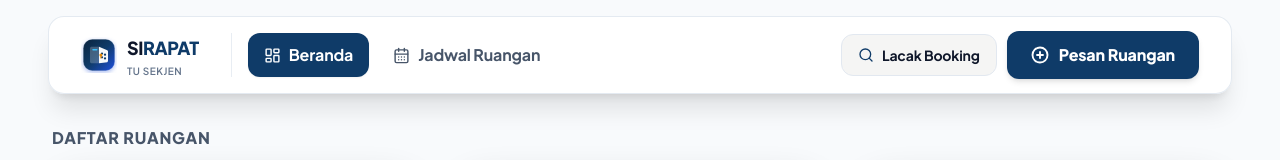
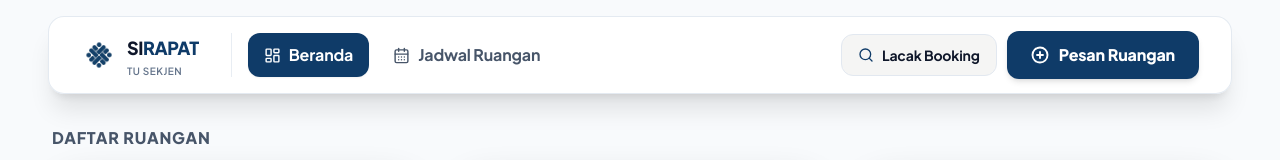
Before and after one commit to sarwoadjikaton-hash/roombook, a React (Vite) app: page /dashboard in a window 1280 px wide. Shown: the top 160 px of the page. Built offline with nearby package versions, Linux system fonts and the light colour scheme; no server answers.

Commit message:
feat: use official Kemnaker logo on header, navbar, sidebar, and footer

```diff
--- a/src/components/common/Logo.tsx
+++ b/src/components/common/Logo.tsx
@@ -34,7 +34,6 @@ export const KemnakerLogo: React.FC<KemnakerLogoProps> = ({
         }}
         className="shrink-0 object-contain drop-shadow-[0_4px_14px_rgba(0,0,0,0.5)] transition-transform duration-300 hover:scale-105"
         onError={(e) => {
-          // Fallback jika .png gagal coba .webp
           const target = e.currentTarget;
           if (!target.src.includes('.webp')) {
             target.src = '/logo-kemnaker.webp';
@@ -55,7 +54,7 @@ export const KemnakerLogo: React.FC<KemnakerLogoProps> = ({
   );
 };
 
-// 2. Logo Umum Aplikasi SIRAPAT TU SEKJEN
+// 2. Logo Utama Aplikasi SIRAPAT TU SEKJEN (Menggunakan Logo Resmi Kemnaker)
 interface LogoProps {
   size?: 'sm' | 'md' | 'lg' | 'xl';
   variant?: 'light' | 'dark' | 'auto';
@@ -72,107 +71,39 @@ export const Logo: React.FC<LogoProps> = ({
   className = '',
 }) => {
   const iconDimensions = {
-    sm: { width: 28, height: 28 },
-    md: { width: 36, height: 36 },
-    lg: { width: 44, height: 44 },
-    xl: { width: 56, height: 56 },
-  }[size];
-
-  const textSizes = {
-    sm: { title: 'text-base', subtitle: 'text-[9px]' },
-    md: { title: 'text-lg', subtitle: 'text-[10px]' },
-    lg: { title: 'text-xl', subtitle: 'text-sm' },
-    xl: { title: 'text-2xl', subtitle: 'text-base' },
+    sm: { size: 28, title: 'text-base', subtitle: 'text-[9px]' },
+    md: { size: 36, title: 'text-lg', subtitle: 'text-[10px]' },
+    lg: { size: 44, title: 'text-xl', subtitle: 'text-sm' },
+    xl: { size: 56, title: 'text-2xl', subtitle: 'text-base' },
   }[size];
 
   return (
     <div className={`flex items-center gap-2.5 select-none ${className}`}>
-      {/* SVG Icon Graphic */}
-      <svg
-        width={iconDimensions.width}
-        height={iconDimensions.height}
-        viewBox="0 0 48 48"
-        fill="none"
-        xmlns="http://www.w3.org/2000/svg"
-        className="shrink-0 transition-transform duration-300 hover:scale-105"
-      >
-        <defs>
-          <linearGradient id="logoKemnakerBlue" x1="4" y1="4" x2="44" y2="44" gradientUnits="userSpaceOnUse">
-            <stop stopColor="#0A2540" />
-            <stop offset="0.5" stopColor="#0F3B68" />
-            <stop offset="1" stopColor="#1D4ED8" />
-          </linearGradient>
-          <linearGradient id="logoGoldAccent" x1="16" y1="12" x2="36" y2="36" gradientUnits="userSpaceOnUse">
-            <stop stopColor="#F59E0B" />
-            <stop offset="1" stopColor="#D97706" />
-          </linearGradient>
-          <filter id="logoBlueGlow" x="0" y="0" width="48" height="48" filterUnits="userSpaceOnUse" colorInterpolationFilters="sRGB">
-            <feDropShadow dx="0" dy="2" stdDeviation="3" floodColor="#1D4ED8" floodOpacity="0.4" />
-          </filter>
-        </defs>
-
-        {/* Background Shield */}
-        <rect
-          x="3"
-          y="3"
-          width="42"
-          height="42"
-          rx="12"
-          fill="url(#logoKemnakerBlue)"
-          filter="url(#logoBlueGlow)"
-        />
-
-        <rect
-          x="3"
-          y="3"
-          width="42"
-          height="42"
-          rx="12"
-          stroke="rgba(255,255,255,0.2)"
-          strokeWidth="1.5"
-        />
-
-        {/* Room Frame */}
-        <path
-          d="M12 15C12 13.8954 12.8954 13 14 13H24V35H14C12.8954 35 12 34.1046 12 33V15Z"
-          fill="white"
-          fillOpacity="0.22"
-        />
-
-        {/* Open Door */}
-        <path
-          d="M24 13L35 17.5C35.5523 17.7209 36 18.2565 36 18.8522V32.1478C36 32.7435 35.5523 33.2791 35 33.5L24 35V13Z"
-          fill="white"
-          fillOpacity="0.96"
-        />
-
-        <circle cx="28" cy="22" r="1.5" fill="#0F3B68" />
-        <circle cx="32" cy="23.5" r="1.5" fill="#0F3B68" />
-        <circle cx="28" cy="27" r="1.5" fill="#0F3B68" />
-        <circle cx="32" cy="28.5" r="1.5" fill="#0F3B68" />
-
-        <circle cx="26.5" cy="24" r="2" fill="url(#logoGoldAccent)" />
-        <path
-          d="M26.5 24V28"
-          stroke="url(#logoGoldAccent)"
-          strokeWidth="1.5"
-          strokeLinecap="round"
-        />
-
-        <path
-          d="M16 17H21"
-          stroke="#38BDF8"
-          strokeWidth="2"
-          strokeLinecap="round"
-        />
-      </svg>
+      {/* Logo Resmi Kemnaker */}
+      <img
+        src="/logo-kemnaker.png"
+        alt="Logo Resmi Kemnaker RI"
+        style={{
+          width: iconDimensions.size,
+          height: iconDimensions.size,
+        }}
+        className={`shrink-0 object-contain transition-transform duration-300 hover:scale-105 ${
+          variant === 'light' ? 'filter brightness-0 invert' : ''
+        }`}
+        onError={(e) => {
+          const target = e.currentTarget;
+          if (!target.src.includes('.webp')) {
+            target.src = '/logo-kemnaker.webp';
+          }
+        }}
+      />
 
       {/* Logotype Text */}
       {showText && (
         <div className="flex flex-col min-w-0">
           <div className="flex items-center leading-none">
             <span
-              className={`font-black tracking-tight ${textSizes.title} ${
+              className={`font-black tracking-tight ${iconDimensions.title} ${
                 variant === 'light'
                   ? 'text-white'
                   : 'text-slate-900'
@@ -180,13 +111,13 @@ export const Logo: React.FC<LogoProps> = ({
             >
               SI
             </span>
-            <span className={`font-black tracking-tight text-primary dark:text-emerald-500 ${textSizes.title}`}>
+            <span className={`font-black tracking-tight text-primary dark:text-emerald-500 ${iconDimensions.title}`}>
               RAPAT
             </span>
           </div>
           {showSubtitle && (
             <span
-              className={`font-semibold tracking-wider uppercase mt-1 leading-none ${textSizes.subtitle} ${
+              className={`font-semibold tracking-wider uppercase mt-1 leading-none ${iconDimensions.subtitle} ${
                 variant === 'light' ? 'text-slate-300' : 'text-slate-500'
               }`}
             >
--- a/src/components/layout/Footer.tsx
+++ b/src/components/layout/Footer.tsx
@@ -59,11 +59,15 @@ export const Footer: React.FC = () => {
         <div className="flex flex-wrap items-center justify-center gap-2.5 text-xs text-slate-300">
           <div className="inline-flex items-center gap-1.5 px-2.5 py-1 rounded bg-[#16375a] border border-white/20 shadow-sm text-white">
             <img
-              src="/logo.svg"
-              alt="Logo SIRAPAT"
-              className="w-4 h-4 object-contain rounded-xs shrink-0"
+              src="/logo-kemnaker.png"
+              alt="Logo Kemnaker"
+              className="w-4 h-4 object-contain shrink-0"
+              style={{ filter: 'brightness(0) invert(1)' }}
               onError={(e) => {
-                e.currentTarget.style.display = 'none';
+                const target = e.currentTarget;
+                if (!target.src.includes('.webp')) {
+                  target.src = '/logo-kemnaker.webp';
+                }
               }}
             />
             <span className="font-bold tracking-wider text-white text-xs">SIRAPAT</span>
```
